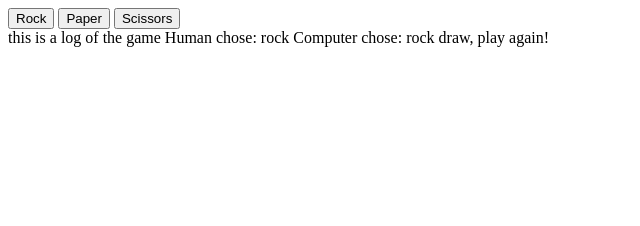
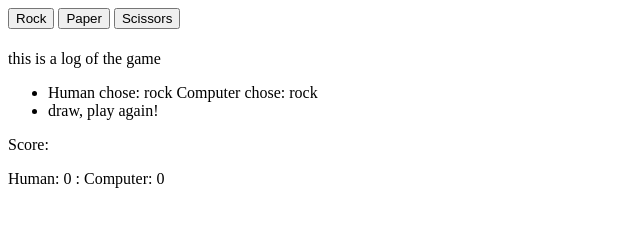
Before and after one commit to CScott96/odin-rock-paper-scissors, a plain HTML site: page index.html in a window 1280 px wide. Both pictures are taken after a click on the button "Rock". Shown: the whole page, without its empty margins (0-640 px from the left). Drawn offline with Linux system fonts and the light colour scheme.

Commit message:
add in game score logic

```diff
--- a/assets/js/index.js
+++ b/assets/js/index.js
@@ -38,8 +38,12 @@ function getHumanChoice() {
 
 let humanScore = 0;
 let computerScore = 0;
+let gameOver = false;
 
 function playRound(choice) {
+  if (gameOver == true) {
+    return;
+  }
   const computerChoice = getComputerChoice();
   const humanChoice = choice;
   let resultText =
@@ -66,36 +70,52 @@ function playRound(choice) {
     computerScore++;
   }
   updateGameLog(resultText);
+  updateGameScore(humanScore, computerScore);
 }
 
-function playGame() {
+function checkWinner() {
+  gameOver = true;
+  const winnerHeading = document.querySelector("#FinalDecision");
   if (humanScore > computerScore) {
-    console.log(
-      "Human wins with this score: " + humanScore + " : " + computerScore,
-    );
+    winnerHeading.innerText =
+      "Human wins with this score: " + humanScore + " : " + computerScore;
   } else if (humanScore == computerScore) {
-    console.log("Draw with this score: " + humanScore + " : " + computerScore);
+    winnerHeading.innerText =
+      "Draw with this score: " + humanScore + " : " + computerScore;
   } else {
-    console.log(
-      "Computer wins with this score: " + computerScore + " : " + humanScore,
-    );
+    winnerHeading.innerText =
+      "Computer wins with this score: " + computerScore + " : " + humanScore;
   }
 }
 
 function updateGameLog(result) {
   const logCont = document.querySelector("#GameLog");
-  const resultText = document.createTextNode(`
-    ${result}`);
+  const resultText = document.createElement("li");
+  resultText.innerText = `${result}`;
   logCont.appendChild(resultText);
 }
 
-function setButtons() {
+function updateGameScore(humanScore, compScore) {
+  const humanScoreBoard = document.querySelector("#HumanScore");
+  const compScoreBoard = document.querySelector("#CompScore");
+
+  humanScoreBoard.innerText = humanScore;
+  compScoreBoard.innerText = compScore;
+}
+
+function initialise() {
   const playButtons = document.querySelectorAll(".ctrl-btn");
   playButtons.forEach((button) => {
     button.addEventListener("click", () => {
       playRound(button.id);
     });
   });
+  const scoreBoard = document.querySelector("#ScoreBoard");
+  const score = document.createElement("p");
+  score.id = "Score";
+  score.innerHTML =
+    "Human: <span id='HumanScore'>0</span> : Computer: <span id='CompScore'>0</span>";
+  scoreBoard.appendChild(score);
 }
 
-setButtons();
+initialise();
--- a/index.html
+++ b/index.html
@@ -11,7 +11,14 @@
             <button id="paper" class="ctrl-btn">Paper</button>
             <button id="scissors" class="ctrl-btn">Scissors</button>
         </div>
-        <div id="GameLog">this is a log of the game</div>
+        <div class="game-board">
+            <h1 id="FinalDecision"></h1>
+            <div>
+                this is a log of the game
+                <ul id="GameLog"></ul>
+            </div>
+            <div id="ScoreBoard">Score:</div>
+        </div>
         <script src="./assets/js/index.js"></script>
     </body>
 </html>
```
